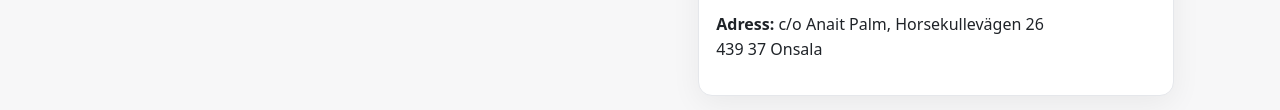
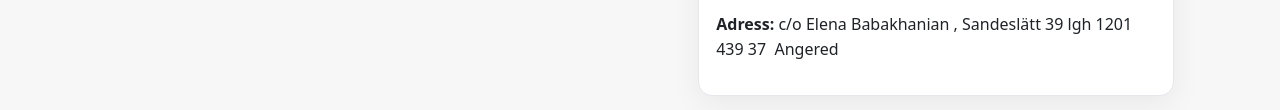
Before and after one commit to rvromaitalia/RegionalHayaktiv, a plain HTML site: page index.html in a window 1280 px wide. Shown: the part 645-755 px from the top of the page. Drawn offline with Linux system fonts and the light colour scheme.

Commit message:
Update address in contact information

```diff
--- a/index.html
+++ b/index.html
@@ -101,8 +101,8 @@
           <p><strong>E-post:</strong> <a
               href="mailto:info@regionalhayaktiv.se">info.regionalhayaktiv@gmail.com</a>
           </p>
-          <p><strong>Adress:</strong> <span title="Ersätt med riktig adress">c/o Anait Palm, Horsekullevägen 26<br>
-              439 37&nbsp;Onsala </span></p>
+          <p><strong>Adress:</strong> <span title="Ersätt med riktig adress">c/o Elena Babakhanian , Sandeslätt 39 lgh 1201<br>
+              439 37&nbsp; Angered </span></p>
         </aside>
       </div>
     </section>
```
